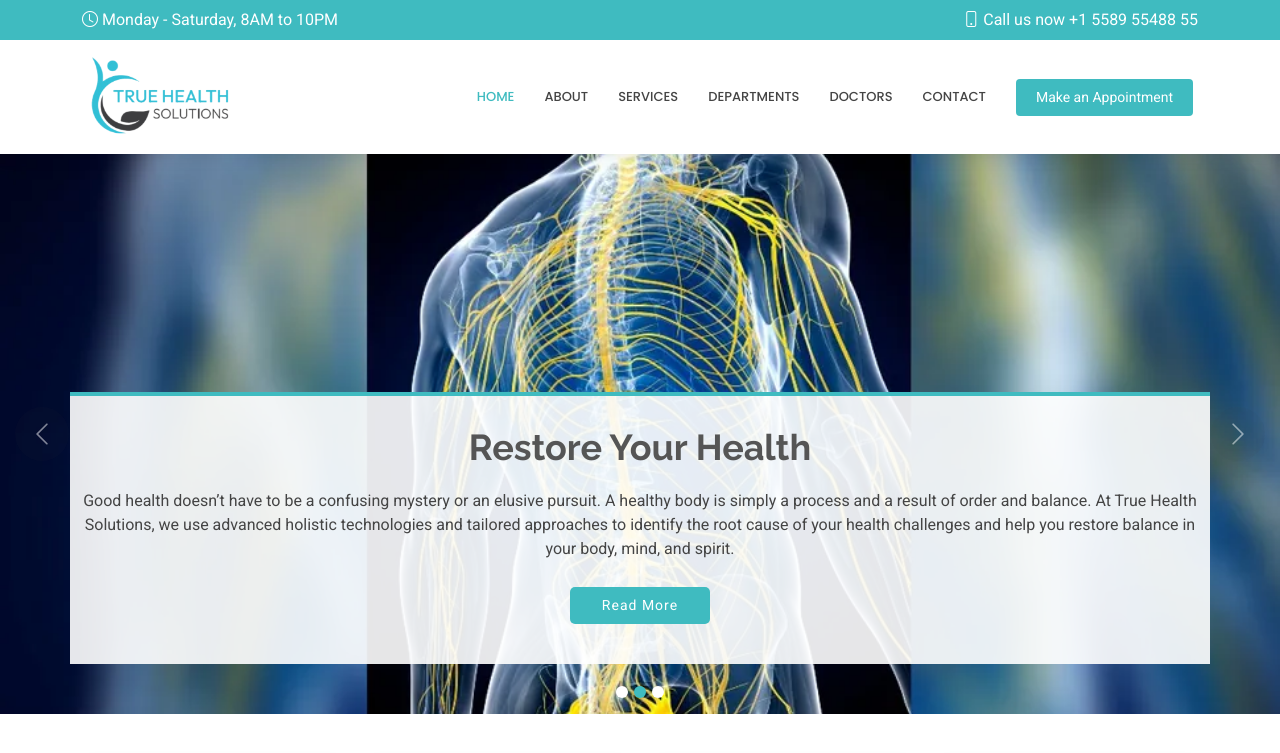
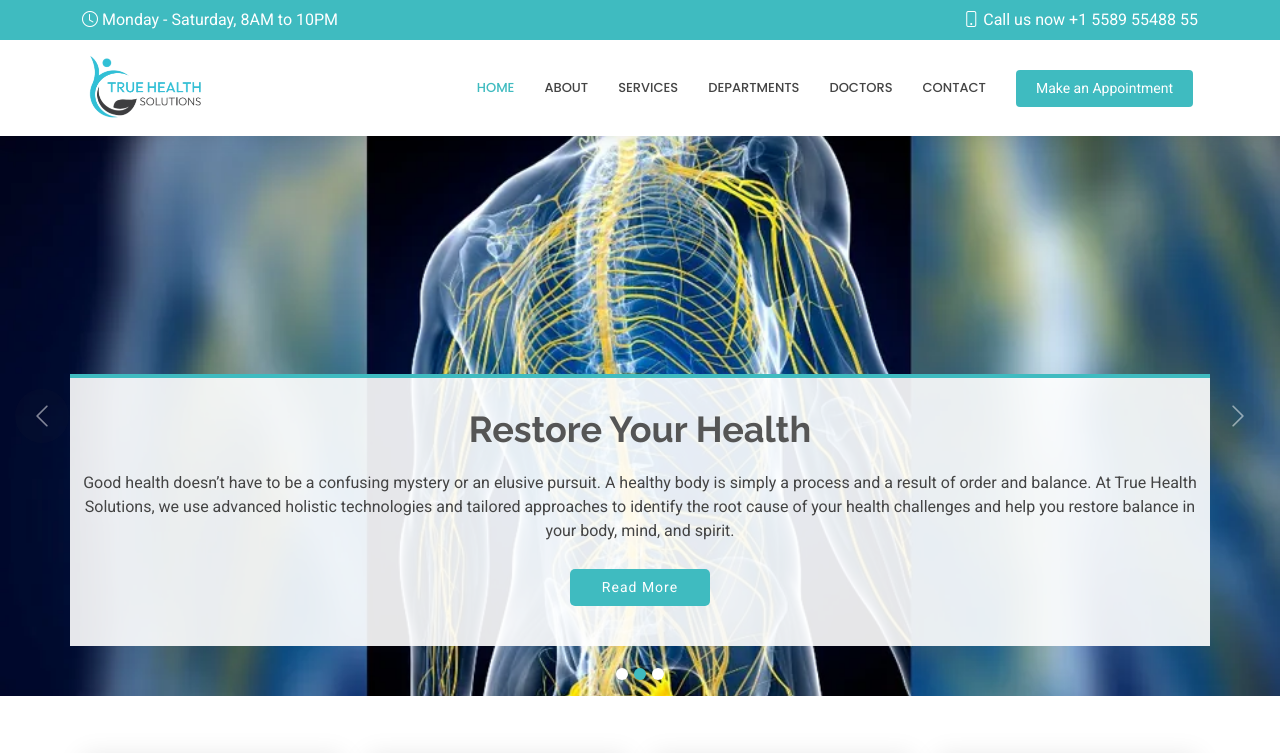
Before and after one commit to SMM-HTS/Sleek-Website-for-Holistic-Health-Website, a plain HTML site: page index.html in a window 1280 px wide. Shown: the top 753 px of the page. Drawn offline with Linux system fonts and the light colour scheme.

Commit message:
Update main.css

```diff
--- a/assets/css/main.css
+++ b/assets/css/main.css
@@ -254,8 +254,8 @@ h6 {
 }
 
 .header .logo img {
-  max-height: 160px;
-  width: 160px;
+  max-height: 130px;
+  width: 130px;
   margin-right: 8px;
 }
 
```
